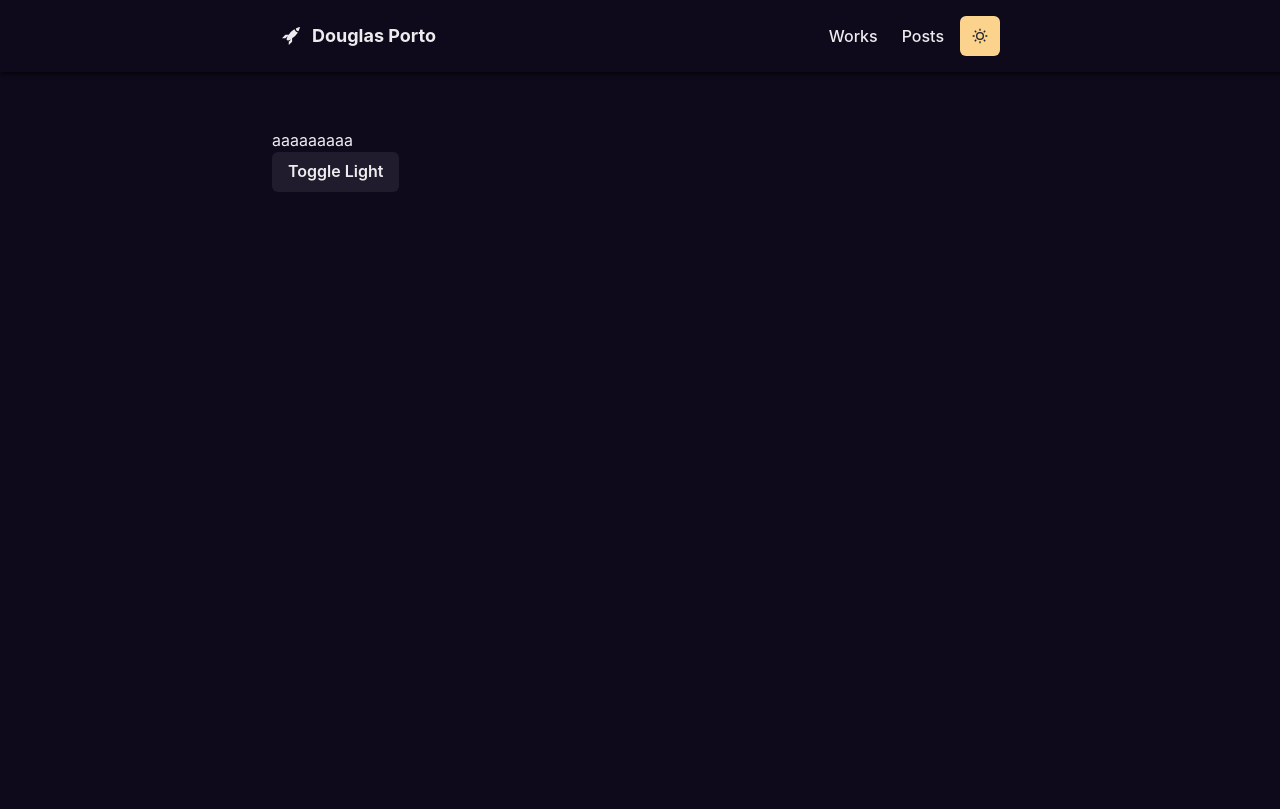
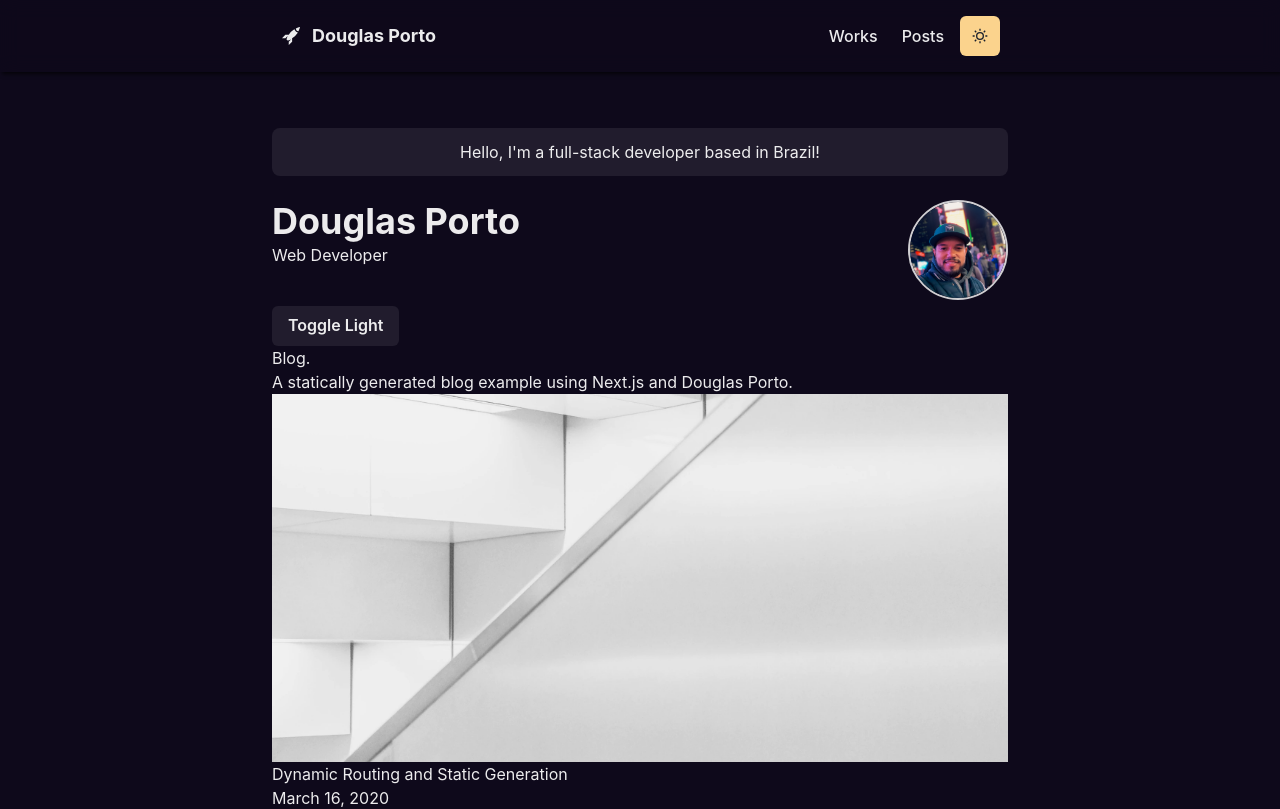
Before and after one commit to douglasporto/douglasporto-blog, a Next.js app: page / in a window 1280 px wide. Shown: the top 809 px of the page. Built offline with nearby package versions, Linux system fonts and the light colour scheme.

Commit message:
:hammer: Refactor(home): header Douglas introduce

```diff
--- a/src/_Layout/Header/Header.tsx
+++ b/src/_Layout/Header/Header.tsx
@@ -60,7 +60,7 @@ const Header = ({ path }: { path: string }) => {
       w="100%"
       alignContent="center"
       justifyContent="center"
-      bg={useColorModeValue('#ffffff40', '#0E091B')}
+      bg={useColorModeValue('#ffffff40', '#0E091B80')}
       sx={{
         backdropFilter: 'blur(10px)',
         boxShadow: '2px 2px 4px rgb(0 0 0 / 70%)'
--- a/src/_Layout/Page/PageLayout.tsx
+++ b/src/_Layout/Page/PageLayout.tsx
@@ -1,9 +1,16 @@
 import { ReactNode } from 'react'
 
+import Head from 'next/head'
 import { useRouter } from 'next/router'
 
 import Header from '_Layout/Header/Header'
 import { Box, Container } from '@chakra-ui/react'
+import { motion } from 'framer-motion'
+const variants = {
+  hidden: { opacity: 0, x: 0, y: 20 },
+  enter: { opacity: 1, x: 0, y: 0 },
+  exit: { opacity: 0, x: -0, y: 20 }
+}
 
 type PageLayoutProps = {
   children: ReactNode
@@ -15,7 +22,16 @@ const PageLayout = (props: PageLayoutProps) => {
     <Box as="main" pb={8}>
       <Header path={router.asPath} />
       <Container maxW="container.md" pt={32}>
-        {props.children}
+        <motion.article
+          initial="hidden"
+          animate="enter"
+          exit="exit"
+          variants={variants}
+          transition={{ duration: 0.4, type: 'easeInOut' }}
+          style={{ position: 'relative' }}
+        >
+          {props.children}
+        </motion.article>
       </Container>
     </Box>
   )
--- a/src/components/footer.tsx
+++ b/src/components/footer.tsx
@@ -1,5 +1,5 @@
+import { EXAMPLE_PATH } from '../lib/constants'
 import Container from './container'
-import { EXAMPLE_PATH } from '../lib/constants'
 
 const Footer = () => {
   return (
--- a/src/lib/constants.ts
+++ b/src/lib/constants.ts
@@ -1,4 +1,4 @@
 export const EXAMPLE_PATH = 'blog-starter-typescript'
-export const CMS_NAME = 'Markdown'
+export const CMS_NAME = 'Douglas Porto'
 export const HOME_OG_IMAGE_URL =
   'https://og-image.vercel.app/Next.js%20Blog%20Starter%20Example.png?theme=light&md=1&fontSize=100px&images=https%3A%2F%2Fassets.vercel.com%2Fimage%2Fupload%2Ffront%2Fassets%2Fdesign%2Fnextjs-black-logo.svg'
--- a/src/pages/_app.tsx
+++ b/src/pages/_app.tsx
@@ -3,6 +3,7 @@ import { AppProps } from 'next/app'
 import LayoutWrapper from '_Layout/Wrapper/Wrapper'
 import { ChakraProvider } from '@chakra-ui/react'
 import { SidebarDrawerProvider } from 'context/SidebarDrawerProvider'
+import { AnimatePresence } from 'framer-motion'
 
 import Fonts from 'styles/font'
 import theme from 'styles/theme'
@@ -13,7 +14,9 @@ export default function MyApp({ Component, pageProps }: AppProps) {
       <Fonts />
       <LayoutWrapper {...pageProps}>
         <SidebarDrawerProvider>
-          <Component {...pageProps} />
+          <AnimatePresence exitBeforeEnter initial={true}>
+            <Component {...pageProps} />
+          </AnimatePresence>
         </SidebarDrawerProvider>
       </LayoutWrapper>
     </ChakraProvider>
--- a/src/pages/_document.tsx
+++ b/src/pages/_document.tsx
@@ -1,5 +1,7 @@
 import Document, { Html, Head, Main, NextScript } from 'next/document'
+
 import { ColorModeScript } from '@chakra-ui/react'
+
 import theme from '../styles/theme'
 
 export default class MyDocument extends Document {
@@ -9,7 +11,7 @@ export default class MyDocument extends Document {
         {/* <link rel="stylesheet" href="https://unpkg.com/dracula-prism/dist/css/dracula-prism.css"></link> */}
         <Head />
         <body>
-        <ColorModeScript initialColorMode={theme.config.initialColorMode} />
+          <ColorModeScript initialColorMode={theme.config.initialColorMode} />
           <Main />
           <NextScript />
         </body>
--- a/src/pages/index.tsx
+++ b/src/pages/index.tsx
@@ -1,14 +1,22 @@
-import Container from '../components/container'
-import MoreStories from '../components/more-stories'
+import Head from 'next/head'
+
+import { useColorMode } from '@chakra-ui/color-mode'
+import {
+  Box,
+  Button,
+  Image,
+  Heading,
+  useColorModeValue
+} from '@chakra-ui/react'
+
+import OldContainer from '../components/container'
 import HeroPost from '../components/hero-post'
 import Intro from '../components/intro'
 import Layout from '../components/layout'
+import MoreStories from '../components/more-stories'
 import { getAllPosts } from '../lib/api'
-import Head from 'next/head'
 import { CMS_NAME } from '../lib/constants'
 import Post from '../types/post'
-import { useColorMode } from '@chakra-ui/color-mode'
-import { Button } from '@chakra-ui/button'
 
 type Props = {
   allPosts: Post[]
@@ -16,20 +24,54 @@ type Props = {
 
 const Index = ({ allPosts }: Props) => {
   const { colorMode, toggleColorMode } = useColorMode()
-  console.log(colorMode)
   const heroPost = allPosts[0]
   const morePosts = allPosts.slice(1)
   return (
     <>
-    <div>aaaaaaaaa</div>
+      <Head>
+        <title>{CMS_NAME}</title>
+      </Head>
+      <Box
+        borderRadius="lg"
+        mb={6}
+        p={3}
+        textAlign="center"
+        bg={useColorModeValue('whiteAlpha.500', 'whiteAlpha.200')}
+      >
+        Hello, I{`'`}m a full-stack developer based in Brazil!
+      </Box>
+      <Box display={{ md: 'flex' }}>
+        <Box flexGrow={1}>
+          <Heading as="h2" variant="page-title">
+            Douglas Porto
+          </Heading>
+          <p>Web Developer</p>
+        </Box>
+        <Box
+          flexShrink={0}
+          mt={{ base: 4, md: 0 }}
+          ml={{ md: 6 }}
+          textAlign="center"
+        >
+          <Image
+            borderColor="whiteAlpha.800"
+            borderWidth={2}
+            borderStyle="solid"
+            boxSize="100px"
+            objectFit="cover"
+            maxWidth="100px"
+            display="inline-block"
+            borderRadius="full"
+            src="/assets/profile/douglas-porto.jpeg"
+            alt="Profile image"
+          />
+        </Box>
+      </Box>
       <Button onClick={toggleColorMode}>
         Toggle {colorMode === 'light' ? 'Dark' : 'Light'}
       </Button>
-      {/* <Layout>
-        <Head>
-          <title>Next.js Blog Example with {CMS_NAME}</title>
-        </Head>
-        <Container>
+      <Layout>
+        <OldContainer>
           <Intro />
           {heroPost && (
             <HeroPost
@@ -42,8 +84,8 @@ const Index = ({ allPosts }: Props) => {
             />
           )}
           {morePosts.length > 0 && <MoreStories posts={morePosts} />}
-        </Container>
-      </Layout> */}
+        </OldContainer>
+      </Layout>
     </>
   )
 }
@@ -62,6 +104,6 @@ export const getStaticProps = async () => {
   // ])
 
   return {
-    props: { allPosts },
+    props: { allPosts }
   }
 }
```
Also changed, not shown: public/assets/profile/douglas-porto.jpeg (added).
